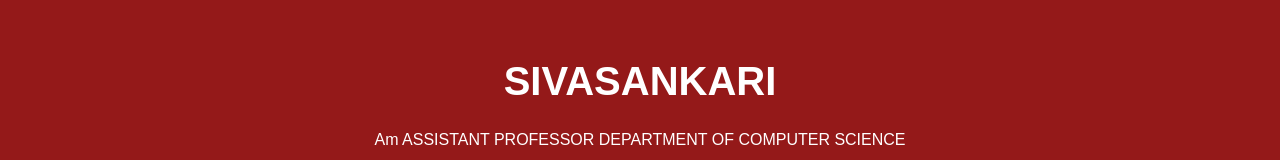
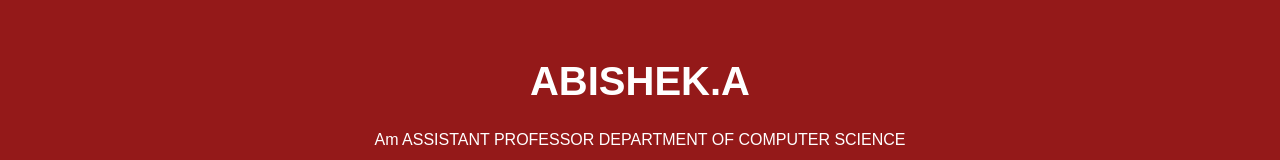
Before and after one commit to Abishek154/Digital-portfolio-, a plain HTML site: page index.html in a window 1280 px wide. Shown: the top 160 px of the page. Drawn offline with Linux system fonts and the light colour scheme.

Commit message:
index.html

```diff
--- a/index.html
+++ b/index.html
@@ -94,9 +94,9 @@
 <body>
     <header>
         <div class="header-content">
-            <!-- Add your profile picture here -->
+            <!-- page_1.jpg -->
 
-            <h1>SIVASANKARI</h1>
+            <h1>ABISHEK.A</h1>
             <p>Am ASSISTANT PROFESSOR DEPARTMENT OF COMPUTER SCIENCE</p>
         </div>
     </header>
```
